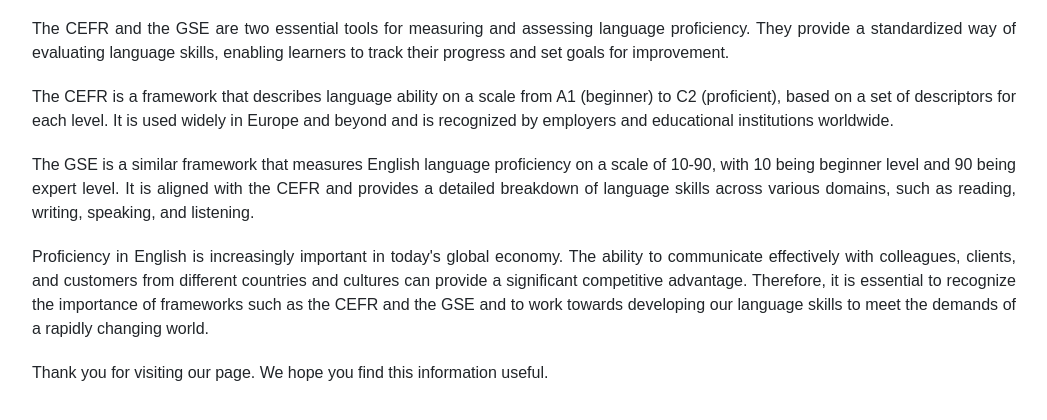
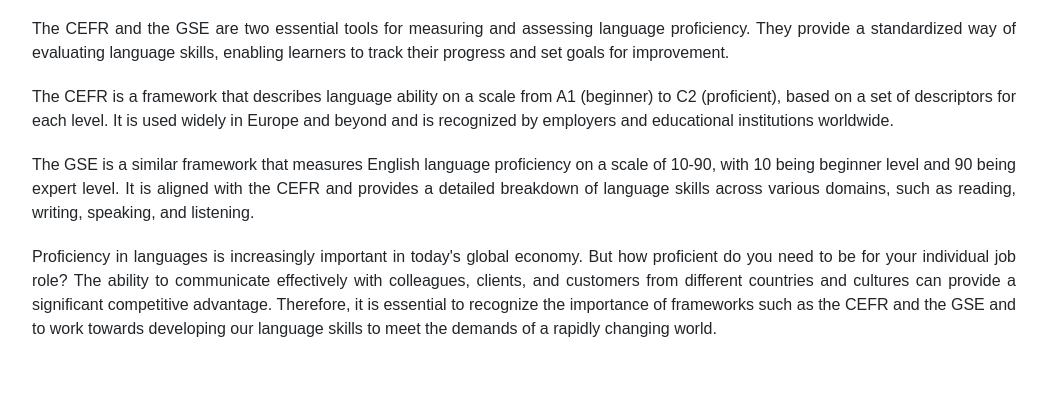
Before and after one commit to oozr/lindley.me, a Flask app: page / in a window 1280 px wide. Shown: the part 245-665 px from the top of the page, without its empty margins (116-1163 px from the left). Run offline with Flask 2, Linux system fonts and the light colour scheme; some libraries are stand-ins or nearby versions.

Commit message:
edited homepage

```diff
--- a/website/templates/home.html
+++ b/website/templates/home.html
@@ -33,8 +33,7 @@
     <p>The CEFR and the GSE are two essential tools for measuring and assessing language proficiency. They provide a standardized way of evaluating language skills, enabling learners to track their progress and set goals for improvement.</p>
     <p>The CEFR is a framework that describes language ability on a scale from A1 (beginner) to C2 (proficient), based on a set of descriptors for each level. It is used widely in Europe and beyond and is recognized by employers and educational institutions worldwide.</p>
     <p>The GSE is a similar framework that measures English language proficiency on a scale of 10-90, with 10 being beginner level and 90 being expert level. It is aligned with the CEFR and provides a detailed breakdown of language skills across various domains, such as reading, writing, speaking, and listening.</p>
-    <p>Proficiency in English is increasingly important in today's global economy. The ability to communicate effectively with colleagues, clients, and customers from different countries and cultures can provide a significant competitive advantage. Therefore, it is essential to recognize the importance of frameworks such as the CEFR and the GSE and to work towards developing our language skills to meet the demands of a rapidly changing world.</p>
-    <p>Thank you for visiting our page. We hope you find this information useful.</p>
+    <p>Proficiency in languages is increasingly important in today's global economy. But how proficient do you need to be for your individual job role? The ability to communicate effectively with colleagues, clients, and customers from different countries and cultures can provide a significant competitive advantage. Therefore, it is essential to recognize the importance of frameworks such as the CEFR and the GSE and to work towards developing our language skills to meet the demands of a rapidly changing world.</p>
     </body>
     </html>
 {% endblock %}
```
